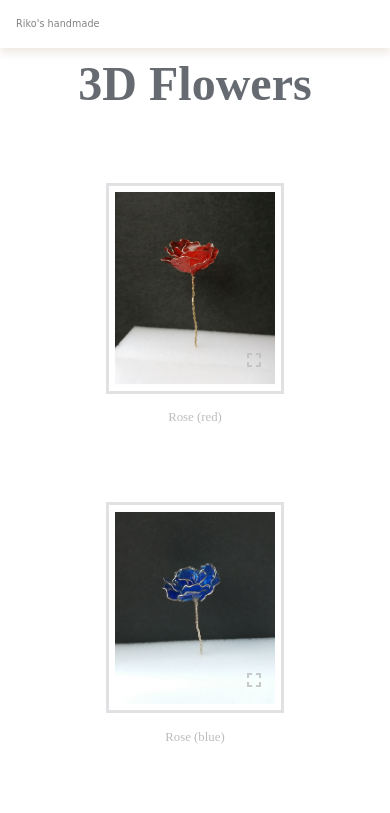
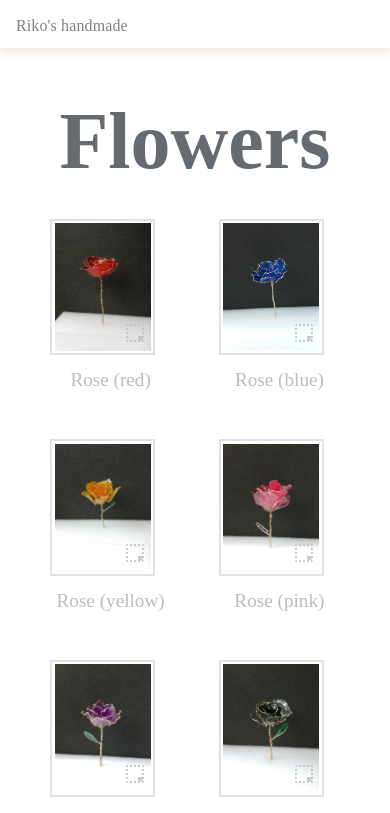
Before and after one commit to riko-okubo/collicotion, a React (Create React App) app: page /Flowers in a window 390 px wide. Shown: the top 813 px of the page. Built offline with nearby package versions, Linux system fonts and the light colour scheme.

Commit message:
change font & fixing modal

```diff
--- a/src/component/Flowers.tsx
+++ b/src/component/Flowers.tsx
@@ -16,7 +16,7 @@ export const Flowers = () => {
     return(
         <Layout>
             <Box className={classes.box}>
-                <h1>3D Flowers</h1>
+                <h1>Flowers</h1>
                 <WorkList data={FlowerData} />
                 <BackButton />
             </Box>
--- a/src/component/FlowersStyle.tsx
+++ b/src/component/FlowersStyle.tsx
@@ -9,15 +9,18 @@ export const useStyles = makeStyles((theme: Theme) =>
             "& h1": {
                 textAlign: 'center',
                 color: '#666A71',
-                fontSize: '3em',
-                fontFamily: 'cursive',
-                padding: '0.5em'
+                fontSize: '5em',
+                fontFamily: 'Sweetgrend',
+                margin: '1.2em 0 0.2em 0'
             }
         },
         container:{
             gap: '4em',
             justifyContent: 'center',
             padding: '5% 0',
+            [theme.breakpoints.down("sm")]: {
+                gap: '3em',
+                justifyContent: 'center',            }
         },
         item:{
             position: 'relative',
@@ -27,25 +30,58 @@ export const useStyles = makeStyles((theme: Theme) =>
                 height: '12em',
                 objectFit: 'cover',
                 border: '0.2em solid rgba(69, 71, 81, 0.16)',
-                padding: '0.4em',
+                padding: '0.3em',
                 backgroundColor: '#FFFFFF'
             },
             "& p": {
-                fontFamily: 'cursive',
-                fontSize: '0.8em',
+                fontFamily: 'Sweetgrend',
+                fontSize: '2em',
                 color: '#BDBDBD'
+            },
+            [theme.breakpoints.down("sm")]: {
+                "& img": {
+                    width: '6em',
+                    height: '8em',
+                    objectFit: 'cover',
+                    border: '0.15em solid rgba(69, 71, 81, 0.16)',
+                    padding: '0.15em',
+                    marginBottom: '0.6em',
+                    backgroundColor: '#FFFFFF'
+                },
+                "& p": {
+                    margin: 0.2,
+                    fontFamily: 'Sweetgrend',
+                    fontSize: '1.2em',
+                    color: '#BDBDBD'
+                },
+            }
+        },
+        button: {
+            position: "absolute",
+            bottom:'0.8em',
+            right:'1.5em',
+            color: "rgba(189, 189, 189, 0.80)",
+            [theme.breakpoints.down("sm")]: {
+                bottom:'1em',
+                right:'1em',
             }
         },
         modal: {
             position: 'absolute' as 'absolute',
             top: '50%',
-            left: '49%',
+            left: '50%',
             transform: 'translate(-50%, -50%)',
-            width: '22em',
+            outline: 'none',
+            display:'flex',
+            flexDirection:'column',
             "& img": {
                 width: '20em',
                 border: 'solid 0.5em #FFFFFF',
-                boxShadow: '3px 3px 5px 5px rgba(0, 0, 0, 0.3)'
+                boxShadow: '3px 3px 5px 5px rgba(0, 0, 0, 0.3)',
+                [theme.breakpoints.down("sm")]: {
+                    width: '15em',
+                    border: 'solid 0.3em #FFFFFF',
+                }
             }
         }
     })
--- a/src/component/Home.tsx
+++ b/src/component/Home.tsx
@@ -60,7 +60,7 @@ export const Home = () => {
                     <div className={classes.content}>
                         <img src={FlowersTop} />
                         <div className={classes.sub_title}>
-                            <h3>3D Flowers</h3>
+                            <h3>Flowers</h3>
                             <p>ワイヤーで成形し、マニキュアとUVレジンで膜を張った花びらで作ったお花</p>
                         </div>
                     </div>
--- a/src/component/HomeStyle.tsx
+++ b/src/component/HomeStyle.tsx
@@ -26,7 +26,7 @@ export const useStyles = makeStyles((theme:Theme) =>
             left: '15%'
         },
         title: {
-            fontFamily: 'M PLUS Rounded 1c',
+            fontFamily: 'Sweetgrend',
             color: '#666A71',
             width:'100%',
             textAlign: 'center',
@@ -34,25 +34,26 @@ export const useStyles = makeStyles((theme:Theme) =>
             top: '50%',
             justifyContent: 'center',
                 "& h1": {
-                    fontSize: '3em',
+                    fontSize: '6em',
                     margin: 0,            },
                 "& p": {
-                    fontSize: '1.8em',
+                    fontSize: '3.5em',
                     margin: 0
                 },
             [theme.breakpoints.down('xs')]: {
                 "& h1": {
-                    fontSize: '1.2em',
+                    fontSize: '2.2em',
                     margin: 0,            },
                 "& p": {
-                    fontSize: '0.5em',
+                    fontSize: '1.1em',
                     margin: 0
                 },
             }
         },
 
         body: {
-            fontFamily: 'cursive',
+            // fontFamily: 'Sweetgrend',
+
             color: '#666A71',
             margin: '6em auto',
             overflowX: 'hidden',
@@ -100,26 +101,33 @@ export const useStyles = makeStyles((theme:Theme) =>
             }
         },
         sub_title: {
-            fontFamily: 'cursive',
+            textTransform: 'none',
             textAlign: 'center',
             width: '30em',
             "& h3": {
-                fontSize: '3em',
+                margin: 0,
+                fontFamily: 'Sweetgrend',
+                fontSize: '7em',
                 color: '#666A71'
             },
             "& p": {
+                margin: 0,
+                fontFamily: '',
                 fontSize: '1em',
                 color: '#BDBDBD',
             },
             [theme.breakpoints.down('sm')]: {
-                fontFamily: 'cursive',
                 textAlign: 'center',
                 width: '15em',
                 "& h3": {
-                    fontSize: '1em',
+
+                    fontFamily: 'Sweetgrend',
+                    fontSize: '3em',
                     color: '#666A71'
                 },
                 "& p": {
+                    margin: 0,
+                    fontFamily: '',
                     fontSize: '0.5em',
                     color: '#BDBDBD',
                 }
--- a/src/component/WorkList.tsx
+++ b/src/component/WorkList.tsx
@@ -7,6 +7,9 @@ import { IconButton } from '@mui/material';
 import { useStyles } from './FlowersStyle';
 import Modal from '@mui/material/Modal';
 import Fade from '@mui/material/Fade';
+import Button from '@mui/material/Button';
+
+import HighlightAltIcon from '@mui/icons-material/HighlightAlt';
 
 type Props = {
     data:{
@@ -29,19 +32,18 @@ export const WorkList = (props:Props) => {
     const onCloseDialog = () => {
         setOpen(-1);
     }
+    const handleClose = () => {
+        setOpen(-1);
+    }
+
     return (
         <>
             <Grid container className={classes.container}>
                 {data.map((item, index) => (
                     <Grid item className={classes.item} key={index}>
-                        <img src={item.img} />
-                        <IconButton
-                            onClick={() => onOpenDialog(index)}
-                            style={{position: "absolute",
-                                    bottom:58,
-                                    right:10,
-                                    color: "rgba(189, 189, 189, 0.80)"}} >
-                                <FullscreenIcon />
+                        <img src={item.img} onClick={() => onOpenDialog(index)}/>
+                        <IconButton>
+                                < HighlightAltIcon className={classes.button}/>
                         </IconButton>
                         <Modal
                             open={index === open}
@@ -49,11 +51,11 @@ export const WorkList = (props:Props) => {
                             closeAfterTransition
                             BackdropProps={{
                                 timeout: 600,
-                            }}
-                        >
+                            }}>
                             <Fade in={index === open}>
                                 <div className={classes.modal}>
                                     <img src={item.modal} />
+                                    <Button style={{margin:'1em', textAlign:'center', color: '#FFFFFF'}} onClick={handleClose}>✕ close</Button>
                                 </div>
                             </Fade>
                         </Modal>
--- a/src/molecules/Footer.tsx
+++ b/src/molecules/Footer.tsx
@@ -23,12 +23,12 @@ const useStyles = makeStyles((theme:Theme) =>
             },
             [theme.breakpoints.down('sm')]: {
                 "& ul": {
-                    margin: '1em 0.8em',
+                    margin: '1.2em 0.8em',
                     textAlign: 'end',
                     listStyleType: 'none'
                 },
                 "& li":{
-                    margin: '0.6em',
+                    margin: '1em',
                     fontFamily: 'cuesive',
                     color: '#666A71',
                     fontSize: '0.6em',
--- a/src/molecules/Header.tsx
+++ b/src/molecules/Header.tsx
@@ -37,10 +37,12 @@ export const Header = (props:PropsWindw) => {
                 title: {
                     color: `${ location.pathname === `/` ? `#FFFFFF` : `#828282`}`,
                     textAlign:"center",
-                    fontFamily:"Comic Sans MS",
+                    marginTop: '0.2em',
+                    fontFamily:"Sweetgrend",
+                    fontSize: '1.8em',
                     cursor: 'pointer',
                     [theme.breakpoints.down('sm')]: {
-                        fontSize: '0.6em'
+                        fontSize: '1em'
                     }
                 }
             })
--- a/src/molecules/Layout.tsx
+++ b/src/molecules/Layout.tsx
@@ -10,7 +10,7 @@ export const Layout: VFC<Props> = ({ children }) => {
     return (
         <>
             <Header />
-            <div>{children}</div>
+                <div>{children}</div>
             <Footer />
         </>
     )
```
